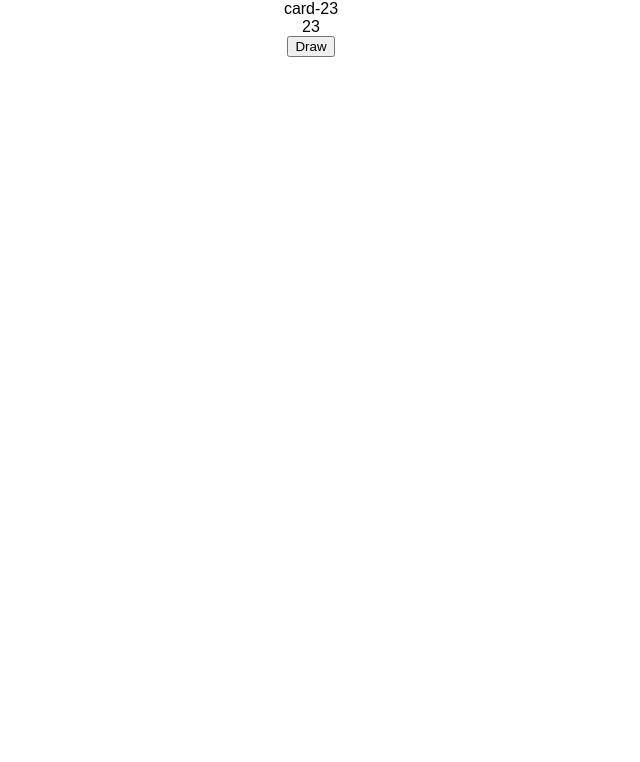
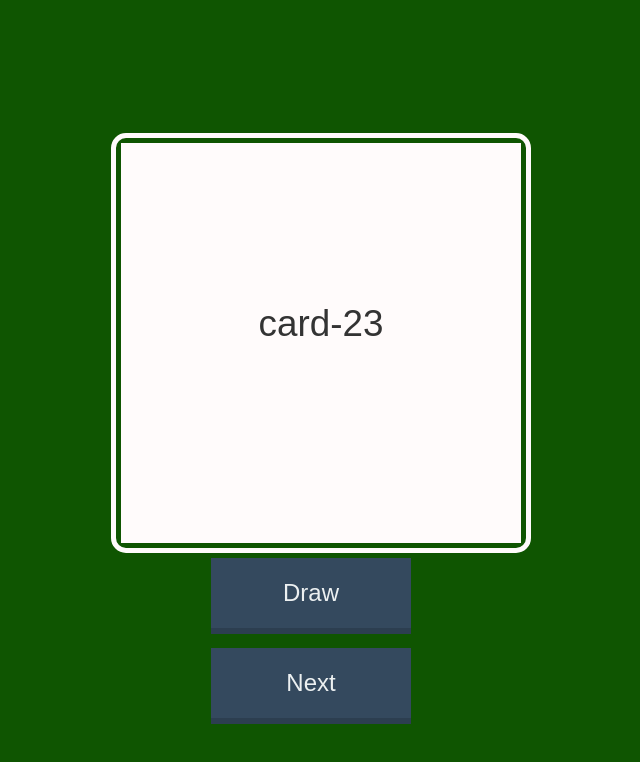
Before and after one commit to tone2k/react-challenge, a React (Create React App) app: page / in a window 1280 px wide. Shown: the top 762 px of the page, without its empty margins (329-969 px from the left). Built offline with nearby package versions, Linux system fonts and the light colour scheme.

Commit message:
added in css styling investigating issue with next card function

```diff
--- a/src/App.css
+++ b/src/App.css
@@ -1,28 +1,8 @@
-.App {
-  text-align: center;
+.cardRow {
+  margin-top: 10%;
+  padding: 5px;
 }
 
-.App-logo {
-  animation: App-logo-spin infinite 20s linear;
-  height: 80px;
+.btnRow {
+  padding: 5px;
 }
-
-.App-header {
-  background-color: #222;
-  height: 150px;
-  padding: 20px;
-  color: white;
-}
-
-.App-title {
-  font-size: 1.5em;
-}
-
-.App-intro {
-  font-size: large;
-}
-
-@keyframes App-logo-spin {
-  from { transform: rotate(0deg); }
-  to { transform: rotate(360deg); }
-}
--- a/src/App.js
+++ b/src/App.js
@@ -1,13 +1,17 @@
 import React, { Component } from 'react';
 import './App.css';
 import Card from './cards/Card';
-import ShuffleButton from './shuffleButton/ShuffleButton'
+import ShuffleButton from './shuffleButton/ShuffleButton';
+import {
+  PropTypes
+} from 'react'
 
 class App extends Component {
   constructor(props){
     super(props);
 
     this.updateCard = this.updateCard.bind(this);
+    this.passCard = this.passCard.bind(this);
 
     this.state = {
       cards: [
@@ -83,10 +87,26 @@ class App extends Component {
     return(card);
   }
 
+  passCard(currentCards){
+    for (let i = 0; i < currentCards.length; i++) {
+      currentCards[i];
+    }
+
+    // this.setState(newState);
+  }
+
+
   updateCard(){
     const currentCards = this.state.cards;
     this.setState({
       currentCard: this.shuffleCard(currentCards)
+    })
+
+  }
+  passCard() {
+    const currentCards = this.state.cards;
+    this.setState({
+      currentCard: this.searchCard(currentCards)
     })
   }
 
--- a/src/cards/card.css
+++ b/src/cards/card.css
@@ -0,0 +1,51 @@
+body {
+    background-color: rgb(15, 85, 1)
+}
+
+.card-container {
+    cursor: pointer;
+    height: 400px;
+    width: 400px;
+    perspective: 800px;
+    position: relative;
+    margin: auto;
+}
+
+.card {
+    height: 400px;
+    width: 400px;
+    position: absolute;
+    border: 5px solid rgba(255, 251, 251, 1);
+    border-radius: 15px;
+    padding: 5px;
+}
+
+
+.card .front {
+    height: 400px;
+    width: 400px;
+    backface-visibility: hidden;
+    position: absolute;
+    overflow: hidden;
+    text-align: center;
+    background-color: rgba(255, 251, 251, 1);
+}
+
+
+.eng {
+    color: #333;
+    font-size: 2.3em;
+    padding-top: 40%;
+}
+
+.num {
+    color: #333;
+    padding-top: 20%;
+    font-size: 20px;
+}
+
+.name {
+    color: rgba(200, 10, 10, 1);
+    font-size: 2.3em;
+    padding-top: 10%;
+}
--- a/src/shuffleButton/shuffleButton.css
+++ b/src/shuffleButton/shuffleButton.css
@@ -0,0 +1,22 @@
+.btn {
+    font-size: 1.5em;
+    border: none;
+    width: 200px;
+    height: 70px;
+    display: block;
+    text-align: center;
+    text-decoration: none;
+    color: #ecf0f1;
+    box-shadow: 0px 6px #2c3e50;
+    background: #34495e;
+    margin: auto;
+    margin-top: 20px;
+}
+
+.btn:active {
+    border: none;
+    position: relative;
+    top: 3px;
+    box-shadow: 0px 0px #2c3e50;
+    background: #2c3e50;
+}
--- a/src/shuffleButton/shuffleButton.jsx
+++ b/src/shuffleButton/shuffleButton.jsx
@@ -6,16 +6,21 @@ class ShuffleButton extends Component{
         super(props);
 
         this.chooseCard = this.chooseCard.bind(this);
+        this.nextCard = this.nextCard.bind(this);
     }
 
     chooseCard(){
         this.props.chooseCard();
+    }
+    nextCard(){
+        this.props.nextCard();
     }
 
     render(props){
         return(
             <div className="buttonContainer">
                 <button className="btn" onClick={this.chooseCard}>Draw</button>
+                <button className="btn" onClick={this.nextCard}>Next</button>
             </div>
         )
     }
```
